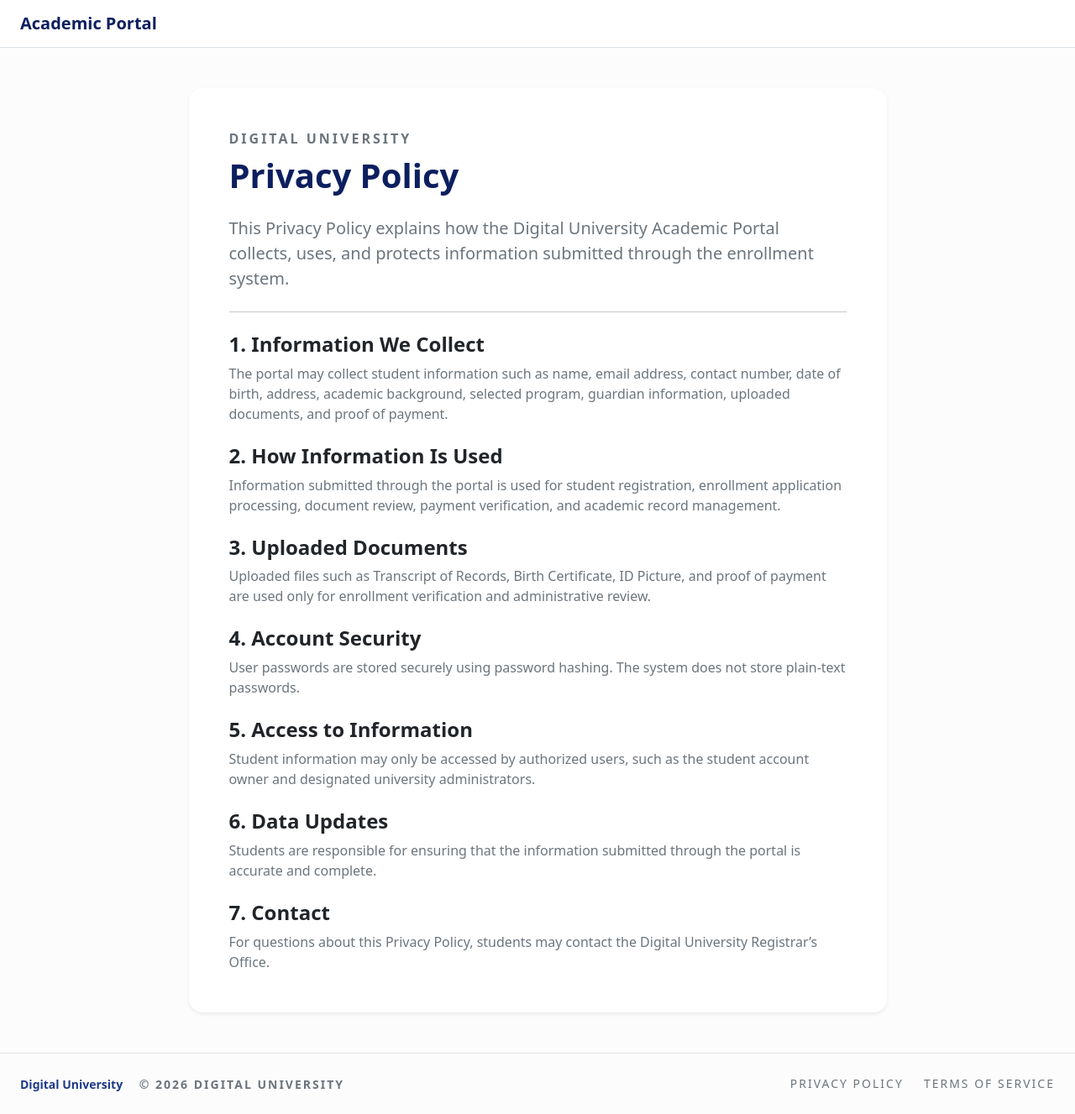
After one commit to a052cWyzHp/online-enrollment-system, a PHP site: page /privacy_policy.php in a window 1280 px wide. The commit adds this page. Shown: the whole page at 84% size. Run offline with PHP 8.4, Linux system fonts and the light colour scheme.

Commit message:
reworked on naming and added ToS and Privacy Policy pages

```diff
--- /dev/null
+++ b/privacy_policy.php
@@ -0,0 +1,83 @@
+<!DOCTYPE html>
+<html lang="en">
+<head>
+    <meta charset="UTF-8">
+    <meta name="viewport" content="width=device-width, initial-scale=1.0">
+    <title>Privacy Policy | Digital University</title>
+
+    <link rel="stylesheet" href="https://cdn.jsdelivr.net/npm/bootstrap-icons@1.11.3/font/bootstrap-icons.css">
+    <link href="https://cdn.jsdelivr.net/npm/bootstrap@5.3.8/dist/css/bootstrap.min.css" rel="stylesheet">
+</head>
+
+<body class="bg-light-subtle d-flex flex-column min-vh-100">
+
+<?php include 'student page/navbar.php'; ?>
+
+<main class="container flex-grow-1 py-5">
+    <div class="row justify-content-center">
+        <div class="col-12 col-lg-9">
+
+            <div class="card border-0 shadow-sm rounded-4">
+                <div class="card-body p-4 p-lg-5">
+
+                    <p class="text-uppercase fw-bold text-secondary mb-2" style="letter-spacing: 3px;">
+                        Digital University
+                    </p>
+
+                    <h1 class="fw-bold mb-4" style="color: #0b1f5f;">
+                        Privacy Policy
+                    </h1>
+
+                    <p class="text-secondary fs-5">
+                        This Privacy Policy explains how the Digital University Academic Portal collects, uses, and protects information submitted through the enrollment system.
+                    </p>
+
+                    <hr class="my-4">
+
+                    <h4 class="fw-bold">1. Information We Collect</h4>
+                    <p class="text-secondary">
+                        The portal may collect student information such as name, email address, contact number, date of birth, address, academic background, selected program, guardian information, uploaded documents, and proof of payment.
+                    </p>
+
+                    <h4 class="fw-bold mt-4">2. How Information Is Used</h4>
+                    <p class="text-secondary">
+                        Information submitted through the portal is used for student registration, enrollment application processing, document review, payment verification, and academic record management.
+                    </p>
+
+                    <h4 class="fw-bold mt-4">3. Uploaded Documents</h4>
+                    <p class="text-secondary">
+                        Uploaded files such as Transcript of Records, Birth Certificate, ID Picture, and proof of payment are used only for enrollment verification and administrative review.
+                    </p>
+
+                    <h4 class="fw-bold mt-4">4. Account Security</h4>
+                    <p class="text-secondary">
+                        User passwords are stored securely using password hashing. The system does not store plain-text passwords.
+                    </p>
+
+                    <h4 class="fw-bold mt-4">5. Access to Information</h4>
+                    <p class="text-secondary">
+                        Student information may only be accessed by authorized users, such as the student account owner and designated university administrators.
+                    </p>
+
+                    <h4 class="fw-bold mt-4">6. Data Updates</h4>
+                    <p class="text-secondary">
+                        Students are responsible for ensuring that the information submitted through the portal is accurate and complete.
+                    </p>
+
+                    <h4 class="fw-bold mt-4">7. Contact</h4>
+                    <p class="text-secondary mb-0">
+                        For questions about this Privacy Policy, students may contact the Digital University Registrar’s Office.
+                    </p>
+
+                </div>
+            </div>
+
+        </div>
+    </div>
+</main>
+
+<?php include 'student page/footer.php'; ?>
+
+<script src="https://cdn.jsdelivr.net/npm/bootstrap@5.3.8/dist/js/bootstrap.bundle.min.js"></script>
+</body>
+</html>
--- a/student page/enrollment process/payment.php
+++ b/student page/enrollment process/payment.php
@@ -208,8 +208,8 @@ class StudentReservationPayment
                     <div class="card border-0 rounded-4 h-100" style="background-color: #f8fafc;"><div class="card-body p-4">
                         <div class="d-flex align-items-center gap-3 mb-4"><div class="rounded-4 d-flex align-items-center justify-content-center" style="width: 52px; height: 52px; background-color: #e0f2fe;"><i class="bi bi-bank2 fs-4" style="color: #0b1f5f;"></i></div><div><h4 class="fw-bold mb-1" style="color: #0b1f5f;">Bank Transfer Details</h4><p class="text-secondary mb-0">Please send your reservation payment to the fictional university bank account below.</p></div></div>
                         <div class="row g-3">
-                            <div class="col-12"><div class="border rounded-4 p-3 bg-white"><div class="small text-uppercase fw-bold text-secondary mb-1" style="letter-spacing: 2px;">Bank Name</div><div class="fw-semibold fs-5">Academic Trust Bank</div></div></div>
-                            <div class="col-12 col-md-6"><div class="border rounded-4 p-3 bg-white"><div class="small text-uppercase fw-bold text-secondary mb-1" style="letter-spacing: 2px;">Account Name</div><div class="fw-semibold fs-5">Digital Atheneum University</div></div></div>
+                            <div class="col-12"><div class="border rounded-4 p-3 bg-white"><div class="small text-uppercase fw-bold text-secondary mb-1" style="letter-spacing: 2px;">Bank Name</div><div class="fw-semibold fs-5">Banco de Filipinas</div></div></div>
+                            <div class="col-12 col-md-6"><div class="border rounded-4 p-3 bg-white"><div class="small text-uppercase fw-bold text-secondary mb-1" style="letter-spacing: 2px;">Account Name</div><div class="fw-semibold fs-5">Digital University</div></div></div>
                             <div class="col-12 col-md-6"><div class="border rounded-4 p-3 bg-white"><div class="small text-uppercase fw-bold text-secondary mb-1" style="letter-spacing: 2px;">Account Number</div><div class="fw-semibold fs-5">0923-4567-8910</div></div></div>
                             <div class="col-12"><div class="border rounded-4 p-3 bg-white"><div class="small text-uppercase fw-bold text-secondary mb-1" style="letter-spacing: 2px;">Payment Note</div><div class="fw-semibold">Use your full name as the transfer note or payment reference.</div></div></div>
                         </div>
--- a/student page/footer.php
+++ b/student page/footer.php
@@ -3,17 +3,17 @@
         <div class="row align-items-center gy-2">
             <div class="col-12 col-lg-4 text-center text-lg-start">
                 <small class="fw-bold" style="color: #1e3a8a;">
-                    example University
+                    Digital University
                 </small>
                 <small class="text-uppercase fw-semibold text-secondary ms-3" style="letter-spacing: 2px;">
-                    © 2026 example University
+                    © 2026 Digital University
                 </small>
             </div>
 
             <div class="col-12 col-lg-8">
                 <div class="d-flex justify-content-center justify-content-lg-end gap-4 flex-wrap">
-                    <a href="#" class="text-decoration-none text-secondary small text-uppercase" style="letter-spacing: 2px;">Privacy Policy</a>
-                    <a href="#" class="text-decoration-none text-secondary small text-uppercase" style="letter-spacing: 2px;">Terms of Service</a>
+                    <a href="privacy_policy.php" class="text-decoration-none text-secondary small text-uppercase" style="letter-spacing: 2px;">Privacy Policy</a>
+                    <a href="terms_of_service.php" class="text-decoration-none text-secondary small text-uppercase" style="letter-spacing: 2px;">Terms of Service</a>
                 </div>
             </div>
         </div>
@@ -22,11 +22,11 @@
 
 <footer class="bg-light-subtle py-4 d-sm-none text-center">
     <div class="container-fluid">
-        <div class="fw-bold mb-3" style="color: #1e3a8a;">example University</div>
+        <div class="fw-bold mb-3" style="color: #1e3a8a;">Digital University</div>
         <div class="d-flex justify-content-center gap-3 flex-wrap mb-3">
-            <a href="#" class="text-decoration-none text-secondary small">PRIVACY</a>
-            <a href="#" class="text-decoration-none text-secondary small">TERMS</a>
+            <a href="privacy_policy.php" class="text-decoration-none text-secondary small">PRIVACY</a>
+            <a href="terms_of_service.php" class="text-decoration-none text-secondary small">TERMS</a>
         </div>
-        <small class="text-secondary">© 2026 example University</small>
+        <small class="text-secondary">© 2026 Digital University</small>
     </div>
 </footer>
```
Also changed, not shown: admin page/footer.php (+6 -6 lines), terms_of_service.php (added, +88 -0 lines).
